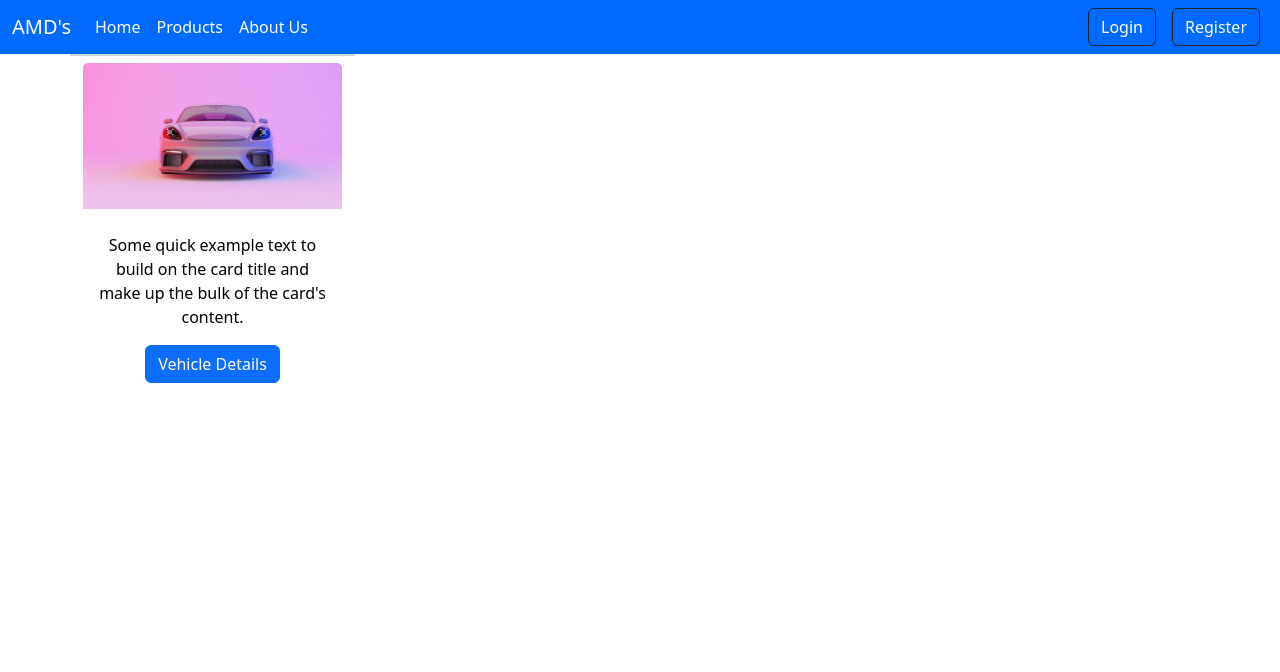
After one commit to rahulmondal779/Automobile-DBs, a Flask app: page /test in a window 1280 px wide. The commit adds this page. Shown: the top 672 px of the page. Run offline with Flask 2, Linux system fonts and the light colour scheme.

Commit message:
Card Flip done and Working

```diff
--- a/main.py
+++ b/main.py
@@ -174,5 +174,10 @@ def service():
 def contact():
     return render_template('contact.html')
 
+
+@app.route('/test')
+def test():
+    return render_template('cardstyle.html')
+
 # To run the application
 app.run(debug=True)
--- a/templates/base.html
+++ b/templates/base.html
@@ -10,6 +10,7 @@
   <link href="https://cdn.jsdelivr.net/npm/bootstrap@5.2.2/dist/css/bootstrap.min.css" rel="stylesheet"
     integrity="sha384-Zenh87qX5JnK2Jl0vWa8Ck2rdkQ2Bzep5IDxbcnCeuOxjzrPF/et3URy9Bv1WTRi" crossorigin="anonymous">
   <link rel="stylesheet" href="https://cdnjs.cloudflare.com/ajax/libs/animate.css/4.1.1/animate.min.css" />
+
   <style>
     /* Dropdown Button */
     .dropbtn {
@@ -58,7 +59,9 @@
     .dropdown:hover .dropbtn {
       background-color: #18a2d8;
     }
+    {% block style %} {% endblock style %}
   </style>
+
   <title>{% block title %}{% endblock title %}</title>
 </head>
 
--- /dev/null
+++ b/templates/cardstyle.html
@@ -0,0 +1,119 @@
+{% extends 'base.html' %}
+
+{% block title %}Test{% endblock title %}
+{% block style %}
+<style>
+  .flip-card {
+    background-color: transparent;
+    width: 300px;
+    height: 200px;
+    border: 1px solid #ffffff;
+    perspective: 1000px;
+    /* Remove this if you don't want the 3D effect */
+  }
+
+  /* This container is needed to position the front and back side */
+  .flip-card-inner {
+    position: relative;
+    width: 100%;
+    height: 100%;
+    text-align: center;
+    transition: transform 0.8s;
+    transform-style: preserve-3d;
+
+  }
+
+  /* Do an horizontal flip when you move the mouse over the flip box container */
+  .flip-card:hover .flip-card-inner {
+    transform: rotateY(180deg);
+  }
+
+  /* Position the front and back side */
+  .flip-card-front,
+  .flip-card-back {
+    position: absolute;
+    width: 100%;
+    height: 100%;
+    -webkit-backface-visibility: hidden;
+    /* Safari */
+    backface-visibility: hidden;
+  }
+
+  /* Style the front side (fallback if image is missing) */
+  .flip-card-front {
+    background-color: rgb(38, 94, 247);
+    color: black;
+  }
+
+  /* Style the back side */
+  .flip-card-back {
+    background-color: dodgerblue;
+    color: rgb(27, 24, 204);
+    background-color: rgb(141, 10, 223);
+    transform: rotateY(180deg);
+  }
+
+  .content {
+    position: relative;
+    margin: 0 auto;
+  }
+</style>
+{% endblock style %}
+{% block body %}
+<div class="container ">
+  <div class="row">
+    <div class="col-md-3 card">
+      <div class="flip-card ">
+        <div class="flip-card-inner">
+          <div class="flip-card-front mt-2">
+            <img src="static\source.unsplash.jpg" class="card-img-top" alt="Car">
+            <div class="card-body">
+              <h5 class="card-title"></h5>
+              <p class="card-text">Some quick example text to build on the card title and make up the bulk of the card's content.</p>
+              <a href="#" class="btn btn-primary">Vehicle Details</a>
+            </div>
+          </div>
+          <div class="flip-card-back mt-2">
+            <img src="static\source.unsplash.jpg" class="card-img-top">
+            <div class="content card-body" style="background-color:rgb(25, 150, 222);">
+              <div class="mb-2">
+                <label class="form-label">Vehicle Name</label>
+                <span class="input-group-text" id="inputGroupPrepend"></span>
+              </div>
+              <div class="mb-2">
+                <label class="form-label">Model</label>
+                <span class="input-group-text" id="inputGroupPrepend"></span>
+              </div>
+              <div class="mb-2">
+                <label class="form-label">Color</label>
+                <span class="input-group-text" id="inputGroupPrepend"></span>
+              </div>
+              <div class="mb-2">
+                <label class="form-label">Specs</label>
+                <span class="input-group-text" id="inputGroupPrepend"></span>
+              </div>
+              <div class="mb-2">
+                <label class="form-label">Vehicle Number</label>
+                <span class="input-group-text" id="inputGroupPrepend"></span>
+              </div>
+              <div class="mb-2">
+                <label class="form-label">Warrenty</label>
+                <span class="input-group-text" id="inputGroupPrepend"></span>
+              </div>
+              <div class="mb-2">
+                <label class="form-label">Manufacture Year</label>
+                <span class="input-group-text" id="inputGroupPrepend"></span>
+              </div>
+              <div class="mb-2">
+                <label class="form-label">Vehicle ID</label>
+                <span class="input-group-text" id="inputGroupPrepend"></span>
+              </div>
+            </div>
+          </div>
+        </div>
+      </div>
+    </div>
+  </div>
+</div>
+
+{% endblock %}
```
Also changed, not shown: code.txt (added, +50 -0 lines), templates/vehicle_info.html (+4 -5 lines).
